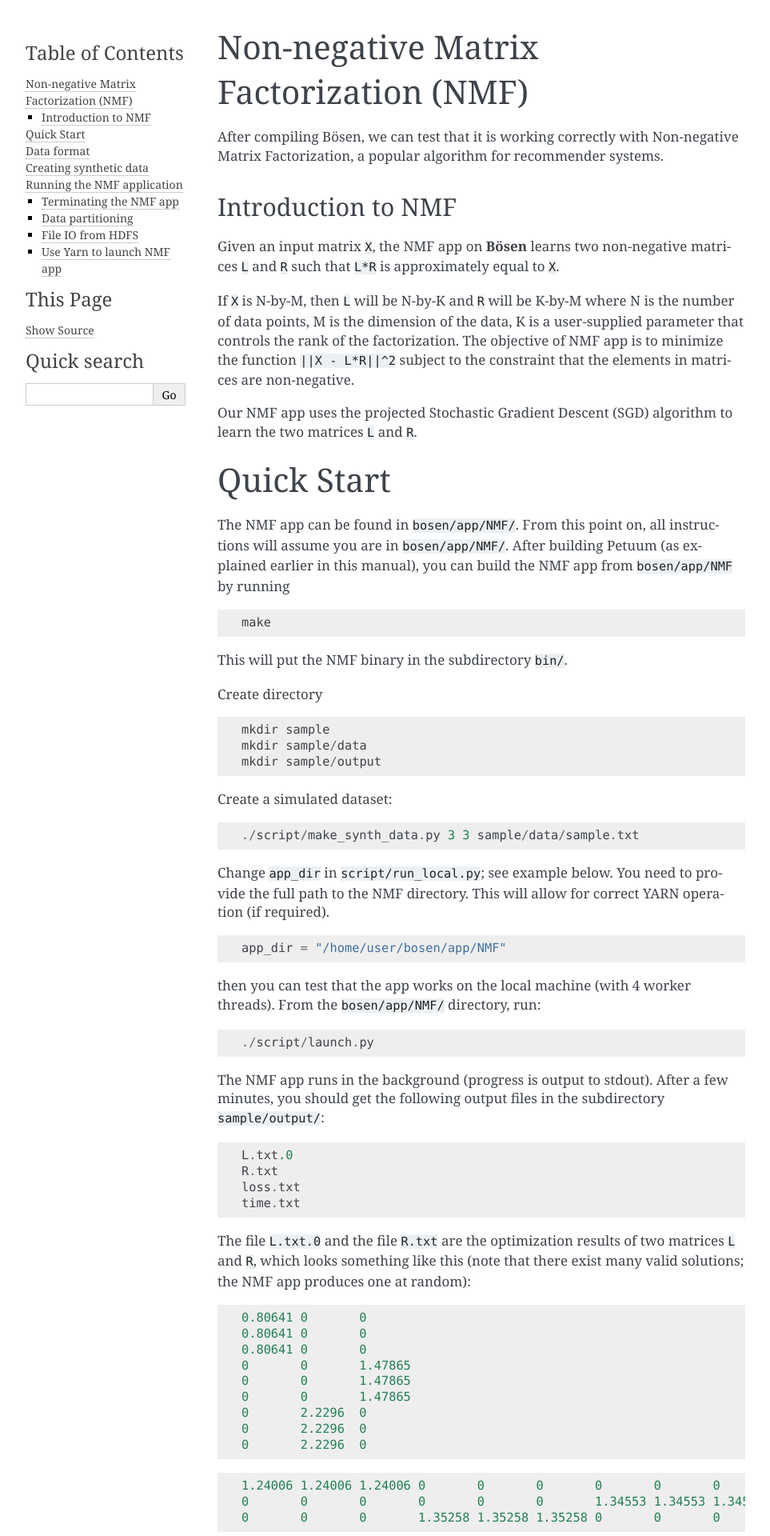
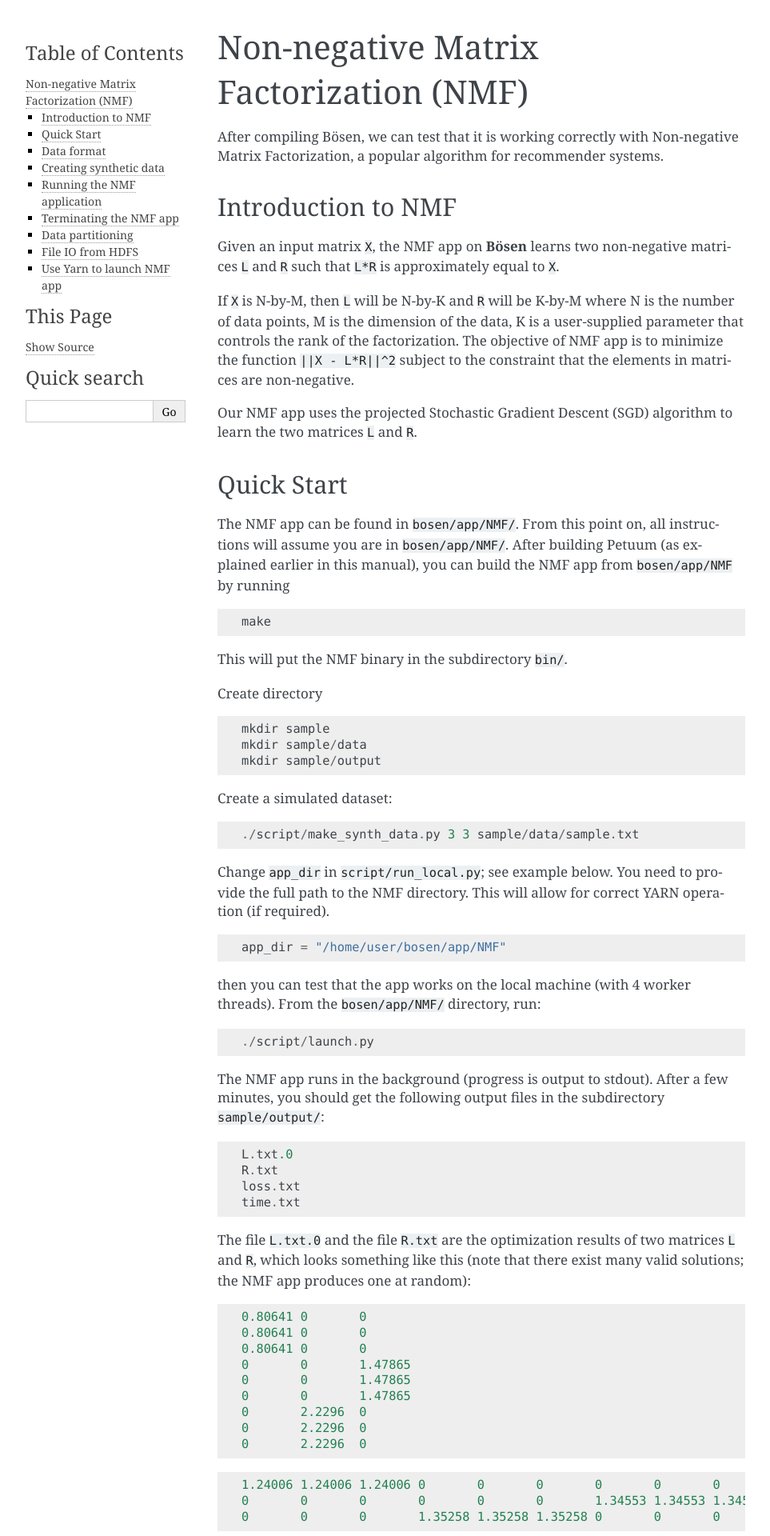
Before and after one commit to sailing-pmls/pmls.readthedocs.io, a Sphinx documentation site: the page built from docs/nonneg-matrix-fact.md, in a window 1280 px wide. Shown: the top 1920 px of the page at 80% size, without its empty margins (148-1111 px from the left). Built offline with Sphinx 7.4.7, drawn with Linux system fonts in a browser that asks for light colours.

````diff
--- a/docs/nonneg-matrix-fact.md
+++ b/docs/nonneg-matrix-fact.md
@@ -10,7 +10,7 @@ If `X` is N-by-M, then `L` will be N-by-K and `R` will be K-by-M where N is the
 
 Our NMF app uses the projected Stochastic Gradient Descent (SGD) algorithm to learn the two matrices `L` and `R`.
 
-# Quick Start
+## Quick Start
 
 The NMF app can be found in `bosen/app/NMF/`. From this point on, all instructions will assume you are in `bosen/app/NMF/`. After building Petuum (as explained earlier in this manual), you can build the NMF app from `bosen/app/NMF` by running
 
@@ -72,7 +72,7 @@ The file `loss.txt` contains the statistics of loss function evaluated at iterat
 
 You won't see the exact same numeric values in different runs as there are multiple optimums of the optimization problem. All you need to confirm is that in optimized `L`, lines 1-3, lines 4-6 and line 7-9 shall be similar. Similarly, in optimized `R`, columns 1-3, 4-6, 7-9 shall be similar.
 
-# Data format
+## Data format
 
 The NMF app takes a dense matrix `X` as input, where each row corresponds to a data sample and each column corresponds to a feature. The file containing `X` should be a binary or text file, and elements are sorted by rows then columns:
 
@@ -85,7 +85,7 @@ ele_n-1_0   ele_n-1_1   ... ele_n-1_n-1
 
 You must specify the format of file (binary or text) by using the parameter `file_format`, which will be explained in [Running the NMF application](#running-the-nmf-application) section.
 
-# Creating synthetic data
+## Creating synthetic data
 
 We provide a synthetic data generator for testing purposes (we have tested it on python 2.7). To see detailed instructions, run
 
@@ -94,7 +94,7 @@ python script/make_synth_data.py
 ```
 
 
-# Running the NMF application
+## Running the NMF application
 
 There are many parameters involved for running NMF. We provide default values for all of them in `script/run_local.py`. Some important ones are:
 
@@ -142,7 +142,7 @@ There are many parameters involved for running NMF. We provide default values fo
 
 After all parameters have been chosen appropriately, use the command `./script/run_local.py`, then NMF application will run in background. The results will be put as specified in `output_dirname`. Matrix `R` will be stored in `B.txt` in client 0 (whose ip appears in the first line in hostfile). Matrix `L` will be stored in a row-partitioned manner, i.e., client i will have a `L.txt.i` in `output_dirname`, and the whole matrix `L` can be obtained by putting all `L.txt.i` together, which will be explained in [Data partitioning](#data-partitioning).
 
-#### Terminating the NMF app
+## Terminating the NMF app
 
 The NMF app runs in the background, and outputs its progress to log files in user-specified directory. If you need to terminate the app before it finishes, just run
 
@@ -150,7 +150,7 @@ The NMF app runs in the background, and outputs its progress to log files in use
 ./script/kill.py <petuum_ps_hostfile>
 ```
 
-#### Data partitioning
+## Data partitioning
 
 If there are multiple machines in host file, each machine will only take a part of input matrix. Concretely, if there are `num_client` clients, client i will read the j-th row of `X` if j mod `num_client`=i. For example, if the data matrix `X` is:
 
````
